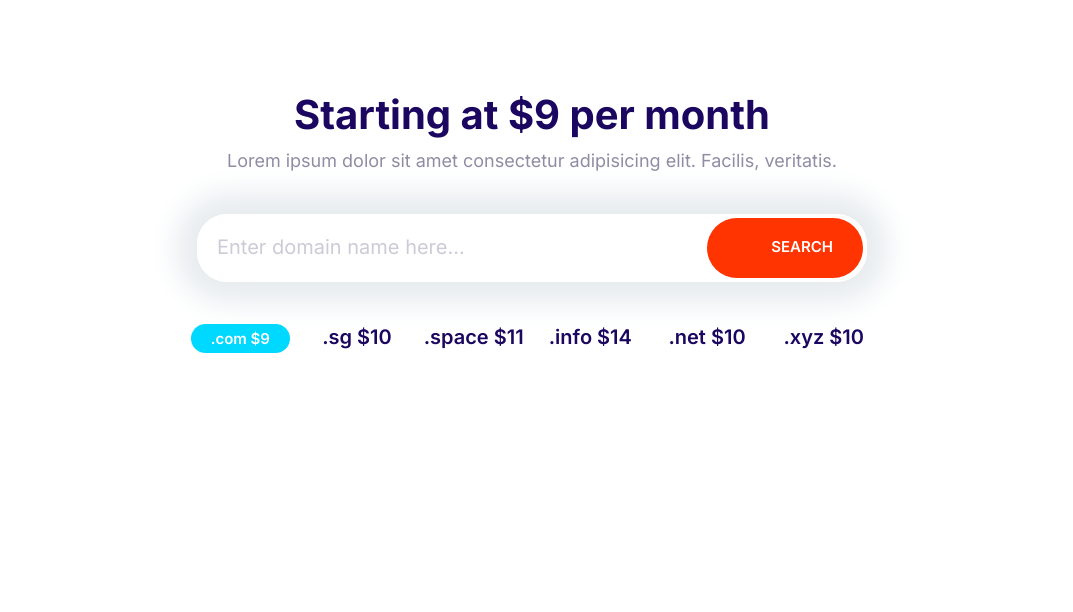
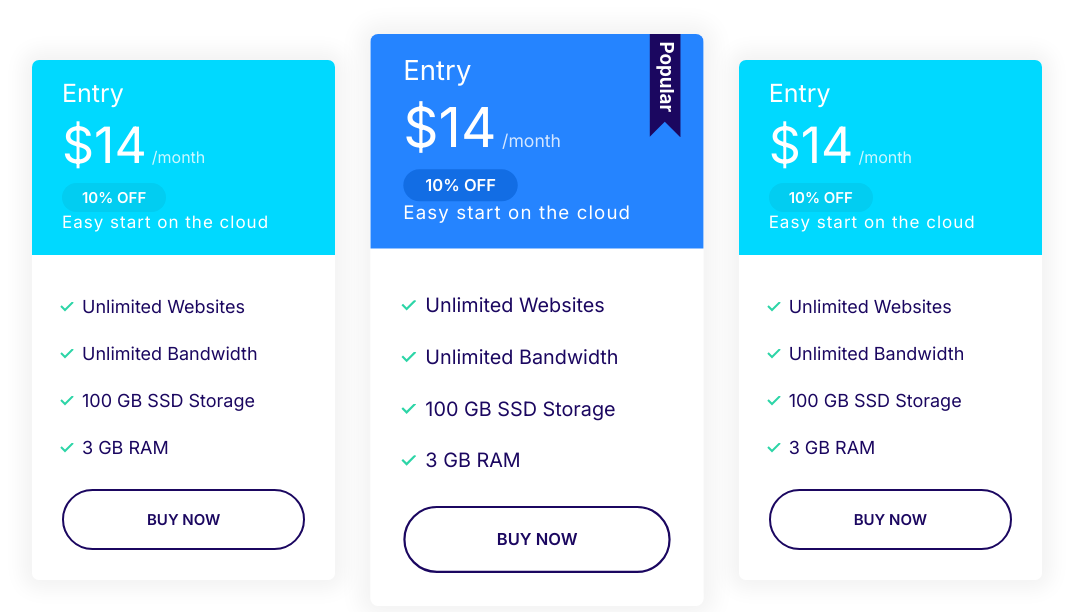
Before and after one commit to Scientia11/Scientiafy, a plain HTML site: page index.html in a window 1280 px wide. Shown: the whole page, without its empty margins (108-1181 px from the left). Drawn offline with Linux system fonts and the light colour scheme.

Commit message:
Define plans block.

```diff
--- a/css/styles.css
+++ b/css/styles.css
@@ -275,10 +275,16 @@ color: #fff;
    background: var(--color-secondary);
    color: #fff;
  }
+ .card--primary .badge--primary {
+   background: #126de4;
+ }
  .card--secondary .badge--secondary {
    background: #02cdf1;
  }
  /* Plans */
+ .plan {
+   transition: transform 0.2s ease-out;
+ }
  .plan__name {
     color: #fff;
     margin: 0;
@@ -304,6 +310,9 @@ color: #fff;
   margin-bottom: 2rem;
 
 }
+.plan--popular {
+  transform: scale(1.1);
+}
 .plan--popular .card__header {
   position: relative;
 }
@@ -314,6 +323,12 @@ color: #fff;
   position: absolute;
   top: -6px;
   right: 5%;
+}
+.plan:hover {
+  transform: scale(1.05);
+}
+.plan--popular:hover {
+  transform: scale(1.15);
 }
 @media screen and (min-width: 1024px) {
   .plan__name {
@@ -608,3 +623,13 @@ margin: 4rem auto;
    grid-template-columns: repeat(auto-fit, minmax(10rem, 1fr));
  }
 }
+/* Plans Block */
+
+.block-plans .grid {
+  gap: 8rem 4rem;
+}
+.block-plans .card {
+max-width: 500px;
+margin: 0 auto;
+margin-left: 1rem;
+}
--- a/index.html
+++ b/index.html
@@ -15,37 +15,71 @@
     <link rel="stylesheet" href="./css/styles.css" />
   </head>
   <body>
-    <section class="block container block-domain">
-      <header class="block__header">
-        <h2>Starting at $9 per month</h2>
-        <p>
-          Lorem ipsum dolor sit amet consectetur adipisicing elit. Facilis,
-          veritatis.
-        </p>
-      </header>
+    <section class="block container block-plans">
+      <div class="grid grid--1x3">
+        <div class="plan">
+          <div class="card card--secondary">
+            <header class="card__header">
+              <h3 class="plan__name">Entry</h3>
+              <span class="plan__price">$14</span>
+              <span class="plan__billing-cycle">/month</span>
+              <span class="badge badge--secondary badge--smal">10% OFF</span>
+              <span class="plan__description">Easy start on the cloud</span>
+            </header>
+            <div class="card__body">
+              <ul class="list list--tick">
+                <li class="list__item">Unlimited Websites</li>
+                <li class="list__item">Unlimited Bandwidth</li>
+                <li class="list__item">100 GB SSD Storage</li>
+                <li>3 GB RAM</li>
+              </ul>
+              <button class="btn btn--outline btn--block">Buy Now</button>
+            </div>
+          </div>
+        </div>
 
-      <div class="input-group">
-        <input
-          type="text"
-          class="input"
-          placeholder="Enter domain name here..."
-        />
-        <button class="btn btn--accent">
-          <span class="icon-container--primary">
-            <svg class="icon icon--white">
-              <use xlink:href="./images/sprite.svg#search"></use>
-            </svg> </span
-          >Search
-        </button>
+        <div class="plan plan--popular">
+          <div class="card card--primary">
+            <header class="card__header">
+              <h3 class="plan__name">Entry</h3>
+              <span class="plan__price">$14</span>
+              <span class="plan__billing-cycle">/month</span>
+              <span class="badge badge--primary badge--smal">10% OFF</span>
+              <span class="plan__description">Easy start on the cloud</span>
+            </header>
+            <div class="card__body">
+              <ul class="list list--tick">
+                <li class="list__item">Unlimited Websites</li>
+                <li class="list__item">Unlimited Bandwidth</li>
+                <li class="list__item">100 GB SSD Storage</li>
+                <li>3 GB RAM</li>
+              </ul>
+              <button class="btn btn--outline btn--block">Buy Now</button>
+            </div>
+          </div>
+        </div>
+
+        <div class="plan">
+          <div class="card card--secondary">
+            <header class="card__header">
+              <h3 class="plan__name">Entry</h3>
+              <span class="plan__price">$14</span>
+              <span class="plan__billing-cycle">/month</span>
+              <span class="badge badge--secondary badge--smal">10% OFF</span>
+              <span class="plan__description">Easy start on the cloud</span>
+            </header>
+            <div class="card__body">
+              <ul class="list list--tick">
+                <li class="list__item">Unlimited Websites</li>
+                <li class="list__item">Unlimited Bandwidth</li>
+                <li class="list__item">100 GB SSD Storage</li>
+                <li>3 GB RAM</li>
+              </ul>
+              <button class="btn btn--outline btn--block">Buy Now</button>
+            </div>
+          </div>
+        </div>
       </div>
-      <ul class="list block-domain__prices">
-        <li><span class="badge badge--secondary">.com $9</span></li>
-        <li>.sg $10</li>
-        <li>.space $11</li>
-        <li>.info $14</li>
-        <li>.net $10</li>
-        <li>.xyz $10</li>
-      </ul>
     </section>
     <script src="./js/main.js"></script>
   </body>
```
Also changed, not shown: css/components/plans.html (+4 -5 lines), css/components/plansblock.html (added, +66 -0 lines).
